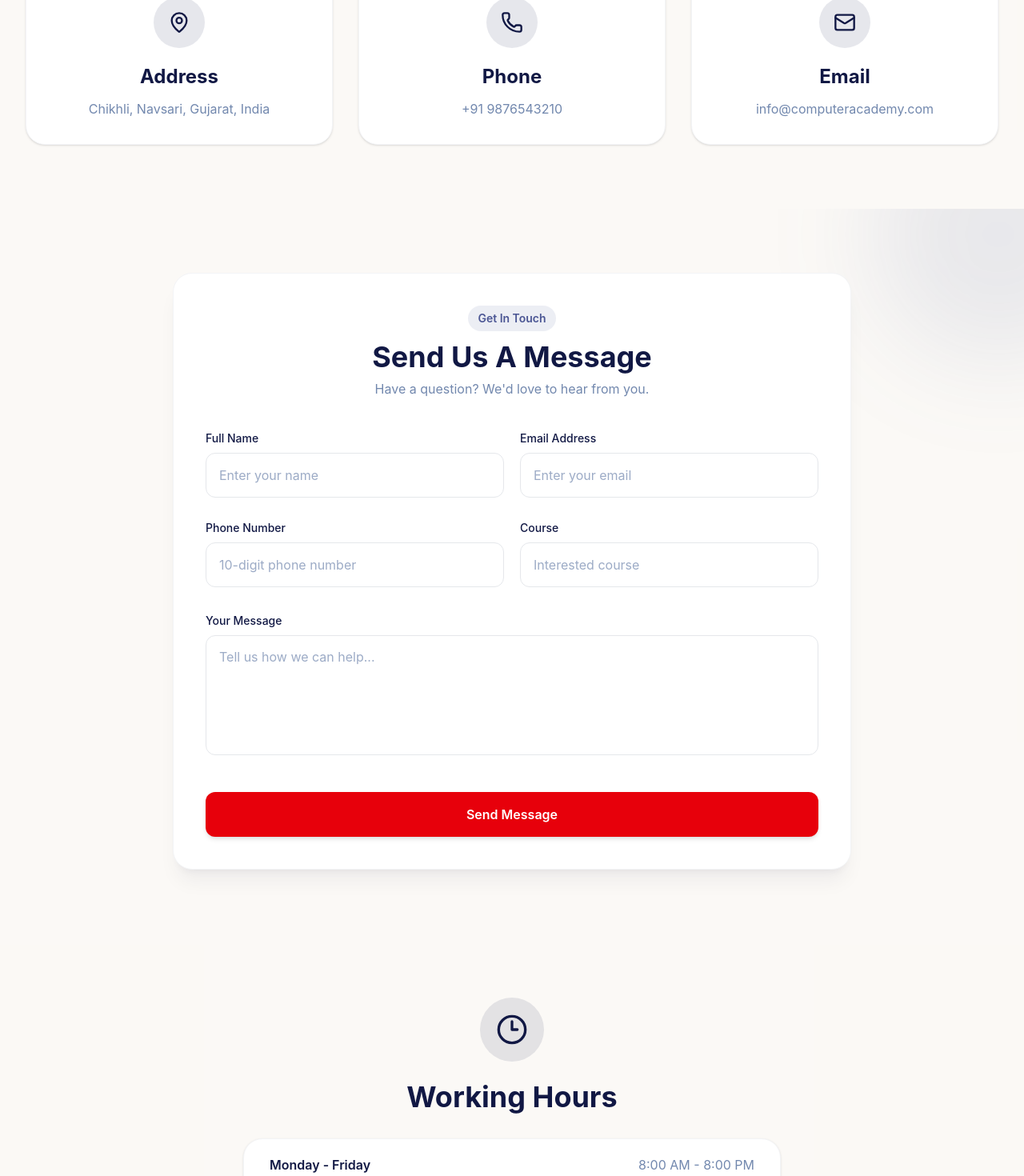
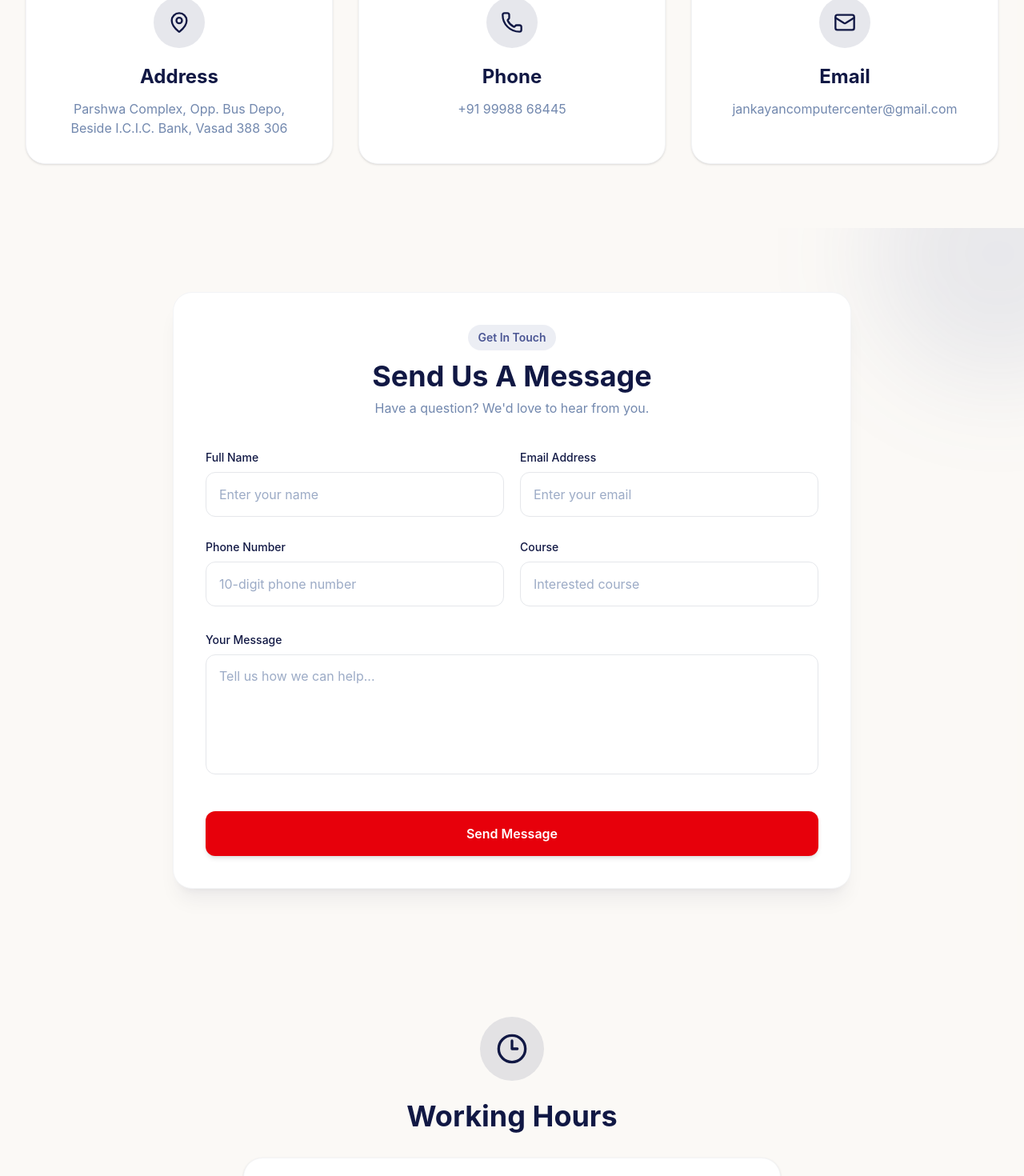
Before and after one commit to vatsalpatel-bit/Computer-academy, a React (Vite) app in the folder client/: page /contact in a window 1280 px wide. Shown: the part 598-2068 px from the top of the page at 80% size. Built offline with nearby package versions, Linux system fonts and the light colour scheme.

Commit message:
fix:change text of contact component

```diff
--- a/client/src/components/student/contact/ContactInfo.jsx
+++ b/client/src/components/student/contact/ContactInfo.jsx
@@ -53,7 +53,7 @@ const ContactInfo = () => {
             leading-6
           "
             >
-              Chikhli, Navsari, Gujarat, India
+              Parshwa Complex, Opp. Bus Depo, Beside I.C.I.C. Bank, Vasad 388 306
             </p>
           </div>
 
@@ -108,7 +108,7 @@ const ContactInfo = () => {
             transition-colors
           "
             >
-              +91 9876543210
+              +91 99988 68445
             </a>
           </div>
 
@@ -164,7 +164,7 @@ const ContactInfo = () => {
             break-all
           "
             >
-              info@computeracademy.com
+              jankayancomputercenter@gmail.com
             </a>
           </div>
         </div>
--- a/client/src/components/student/contact/WorkingHours.jsx
+++ b/client/src/components/student/contact/WorkingHours.jsx
@@ -59,13 +59,12 @@ const WorkingHours = () => {
                 text-left
               "
             >
-              <span className="font-semibold text-[#111844]">Monday - Friday</span>
+              <span className="font-semibold text-[#111844]">Monday - Saturday</span>
 
-              <span className="text-sm sm:text-base text-[#7288AE]">8:00 AM - 8:00 PM</span>
+              <span className="text-sm sm:text-base text-[#7288AE]">8:00 AM - 7:00 PM</span>
             </div>
 
-            {/* Saturday */}
-            <div
+            {/* <div
               className="
                 flex flex-col
                 sm:flex-row
@@ -80,7 +79,7 @@ const WorkingHours = () => {
               <span className="font-semibold text-[#111844]">Saturday</span>
 
               <span className="text-sm sm:text-base text-[#7288AE]">8:00 AM - 6:00 PM</span>
-            </div>
+            </div> */}
 
             {/* Sunday */}
             <div
--- a/client/src/components/student/courseDetails/ViewPage.jsx
+++ b/client/src/components/student/courseDetails/ViewPage.jsx
@@ -113,7 +113,7 @@ const CourseView = () => {
               "
             >
               <ArrowLeft size={17} />
-              Back to Courses
+              Back
             </button>
 
             {/* Hero Content */}
```
